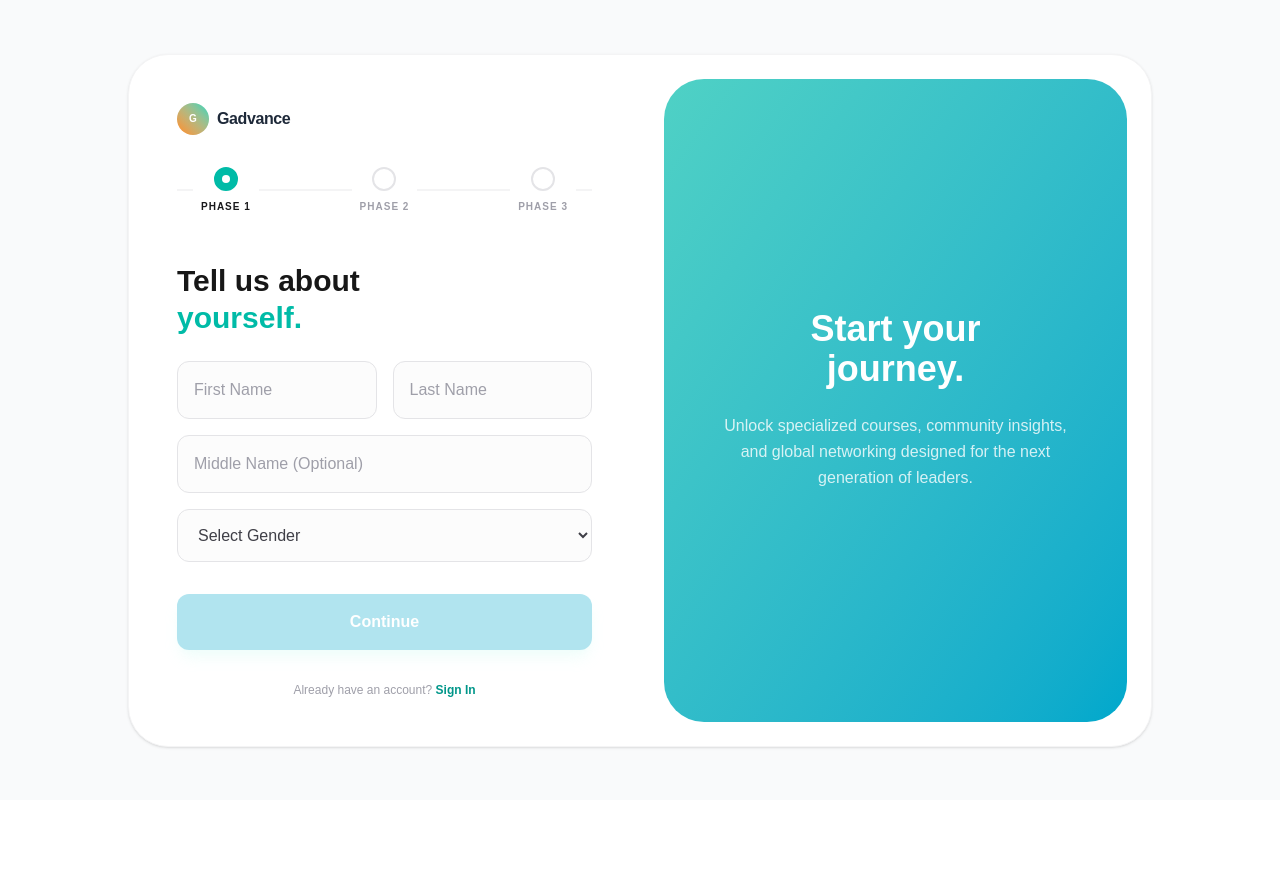
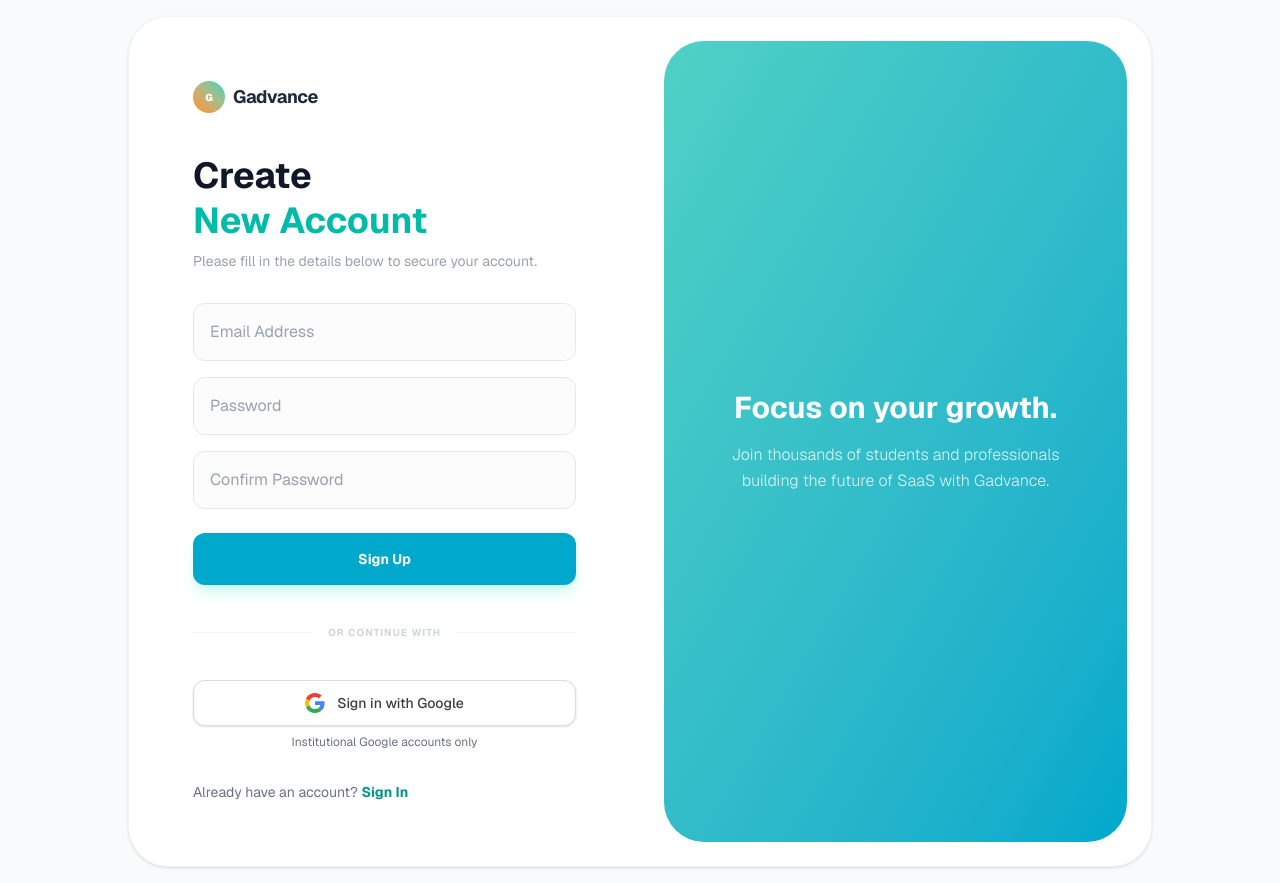
Before and after one commit to nathsuki73/gadvance, a Next.js app: page /auth/signup in a window 1280 px wide. Before the commit the page ends 800 px from the top, so only its background shows below. Built offline with nearby package versions, Linux system fonts and the light colour scheme.

Commit message:
Refactor SignUp component: simplify form structure, enhance user experience with Google SSO integration, and improve loading state handling

```diff
--- a/app/auth/signup/page.tsx
+++ b/app/auth/signup/page.tsx
@@ -2,291 +2,122 @@
 
 import React, { useState } from "react";
 import Link from "next/link";
-import { AnimatePresence } from "framer-motion";
-import { CheckCircle2 } from "lucide-react";
-import PhaseWrapper from "@/app/components/PhaseWrapper";
+import { useRouter } from "next/navigation";
+import { GoogleButton } from "@/app/components/ui/GoogleButton";
+import { handleSignIn } from "../../lib/auth";
 
 const SignUp = () => {
-  const [step, setStep] = useState(1);
+  const router = useRouter();
+  const [loading, setLoading] = useState(false);
   const [formData, setFormData] = useState({
-    firstName: "",
-    lastName: "",
-    middleName: "",
-    gender: "",
-    university: "",
-    degree: "",
-    yearLevel: "",
     email: "",
     password: "",
     confirmPassword: "",
   });
 
-  // Data Constants
-  const universities = ["Laguna State Polytechnic University"];
-  const degrees = [
-    "BS Computer Science",
-    "BS Information Technology",
-    "BS Information Systems",
-    "BS Engineering",
-    "BS Education",
-    "BS Business Administration",
-  ];
-  const yearLevels = [
-    "1st Year",
-    "2nd Year",
-    "3rd Year",
-    "4th Year",
-    "Irregular",
-  ];
-
-  // Password Strength Logic
-  const passwordCriteria = {
-    length: formData.password.length >= 8,
-    uppercase: /[A-Z]/.test(formData.password),
-    number: /[0-9]/.test(formData.password),
-  };
-  const isPasswordStrong = Object.values(passwordCriteria).every(Boolean);
-
-  // Phase Validation
-  const isStep1Valid =
-    formData.firstName.length > 1 &&
-    formData.lastName.length > 1 &&
-    formData.gender !== "";
-  const isStep2Valid =
-    formData.university !== "" &&
-    formData.degree !== "" &&
-    formData.yearLevel !== "";
-  const isStep3Valid =
-    formData.email.includes("@") &&
-    isPasswordStrong &&
-    formData.password === formData.confirmPassword;
-
-  const handleInputChange = (
-    e: React.ChangeEvent<HTMLInputElement | HTMLSelectElement>,
-  ) => {
+  const handleInputChange = (e: React.ChangeEvent<HTMLInputElement>) => {
     setFormData({ ...formData, [e.target.name]: e.target.value });
   };
 
-  const nextStep = () => setStep((prev) => prev + 1);
-  const prevStep = () => setStep((prev) => prev - 1);
+  const handleSubmit = async (e: React.FormEvent) => {
+    e.preventDefault();
 
-  // Reusable Tailwind classes for inputs
-  const inputStyle =
-    "w-full p-4 rounded-xl border border-zinc-200 bg-zinc-50/50 outline-none focus:ring-2 focus:ring-zinc-200 transition-all text-zinc-700 placeholder-zinc-400";
+    if (formData.password !== formData.confirmPassword) {
+      alert("Passwords do not match!");
+      return;
+    }
+
+    setLoading(true);
+
+    // Logic: 1. Lookup in DB -> 2. Password Verify -> 3. SMTP OTP Send
+    setTimeout(() => {
+      setLoading(false);
+      router.push("/auth/verify-otp");
+    }, 1500);
+  };
 
   return (
-    <div className="min-h-screen flex items-center justify-center bg-gray-50 p-4">
+    <div className="min-h-screen flex items-center justify-center bg-gray-50 p-4 font-sans">
       <div className="bg-white w-full max-w-5xl rounded-[2.5rem] shadow-sm flex overflow-hidden min-h-[650px] border border-zinc-100">
-        {/* Left Side: Onboarding Content */}
-        <div className="w-full lg:w-1/2 p-8 md:p-12 flex flex-col">
+        {/* Left Side: Form Content */}
+        <div className="w-full lg:w-1/2 p-8 md:p-16 flex flex-col justify-between">
+          <div>
             {/* Logo */}
-          <div className="flex items-center gap-2 mb-8">
-            <div className="w-8 h-8 bg-gradient-to-tr from-orange-400 to-teal-400 rounded-full flex items-center justify-center text-white text-[10px] font-black">
-              G
+            <div className="flex items-center gap-2 mb-10">
+              <div className="w-8 h-8 bg-gradient-to-tr from-orange-400 to-teal-400 rounded-full flex items-center justify-center">
+                <span className="text-white text-[10px] font-black">G</span>
               </div>
-            <span className="font-bold text-gray-800 tracking-tight">
+              <span className="font-bold text-gray-800 tracking-tight text-lg">
                 Gadvance
               </span>
             </div>
 
-          {/* Progress Bar */}
-          <div className="flex items-center justify-between mb-12 relative px-4">
-            <div className="absolute top-1/2 left-0 w-full h-[2px] bg-zinc-100 -translate-y-1/2 z-0" />
-            {[1, 2, 3].map((num) => (
-              <div
-                key={num}
-                className="relative z-10 flex flex-col items-center gap-2 bg-white px-2"
-              >
-                {step > num ? (
-                  <CheckCircle2
-                    className="text-teal-500 bg-white rounded-full"
-                    size={24}
-                  />
-                ) : (
-                  <div
-                    className={`w-6 h-6 rounded-full border-2 flex items-center justify-center transition-colors ${step === num ? "border-teal-500 bg-teal-500 text-white" : "border-zinc-200 bg-white text-zinc-300"}`}
-                  >
-                    {step === num && (
-                      <div className="w-2 h-2 bg-white rounded-full" />
-                    )}
-                  </div>
-                )}
-                <span
-                  className={`text-[10px] font-bold uppercase tracking-widest ${step === num ? "text-zinc-900" : "text-zinc-400"}`}
-                >
-                  Phase {num}
-                </span>
-              </div>
-            ))}
-          </div>
+            <h1 className="text-4xl font-bold text-gray-900 mb-2 leading-tight">
+              Create <br /> <span className="text-teal-500">New Account</span>
+            </h1>
+            <p className="text-gray-400 mb-8 text-sm">
+              Please fill in the details below to secure your account.
+            </p>
 
-          <div className="flex-grow">
-            <AnimatePresence mode="wait">
-              {step === 1 && (
-                <PhaseWrapper
-                  key="phase1"
-                  title={
-                    <>
-                      Tell us about <br />
-                      <span className="text-teal-500">yourself.</span>
-                    </>
-                  }
-                  primaryButtonText="Continue"
-                  isPrimaryDisabled={!isStep1Valid}
-                  onPrimaryClick={nextStep}
-                >
-                  <div className="grid grid-cols-2 gap-4">
+            <form onSubmit={handleSubmit} className="space-y-4">
+              {/* Email */}
               <input
-                      name="firstName"
-                      placeholder="First Name"
-                      className={inputStyle}
-                      onChange={handleInputChange}
-                    />
-                    <input
-                      name="lastName"
-                      placeholder="Last Name"
-                      className={inputStyle}
-                      onChange={handleInputChange}
-                    />
-                  </div>
-                  <input
-                    name="middleName"
-                    placeholder="Middle Name (Optional)"
-                    className={inputStyle}
-                    onChange={handleInputChange}
-                  />
-                  <select
-                    name="gender"
-                    value={formData.gender}
-                    className={inputStyle}
-                    onChange={handleInputChange}
-                  >
-                    <option value="">Select Gender</option>
-                    <option value="male">Male</option>
-                    <option value="female">Female</option>
-                    <option value="other">Other</option>
-                  </select>
-                </PhaseWrapper>
-              )}
-
-              {step === 2 && (
-                <PhaseWrapper
-                  key="phase2"
-                  title={
-                    <>
-                      Your Academic <br />
-                      <span className="text-orange-500">Profile.</span>
-                    </>
-                  }
-                  primaryButtonText="Next Phase"
-                  isPrimaryDisabled={!isStep2Valid}
-                  onPrimaryClick={nextStep}
-                  onBackClick={prevStep}
-                  showBackButton
-                >
-                  <select
-                    name="university"
-                    value={formData.university}
-                    className={inputStyle}
-                    onChange={handleInputChange}
-                  >
-                    <option value="">Select University</option>
-                    {universities.map((u) => (
-                      <option key={u} value={u}>
-                        {u}
-                      </option>
-                    ))}
-                  </select>
-                  <select
-                    name="degree"
-                    value={formData.degree}
-                    className={inputStyle}
-                    onChange={handleInputChange}
-                  >
-                    <option value="">Select Course/Degree</option>
-                    {degrees.map((d) => (
-                      <option key={d} value={d}>
-                        {d}
-                      </option>
-                    ))}
-                  </select>
-                  <select
-                    name="yearLevel"
-                    value={formData.yearLevel}
-                    className={inputStyle}
-                    onChange={handleInputChange}
-                  >
-                    <option value="">Select Year Level</option>
-                    {yearLevels.map((y) => (
-                      <option key={y} value={y}>
-                        {y}
-                      </option>
-                    ))}
-                  </select>
-                </PhaseWrapper>
-              )}
-
-              {step === 3 && (
-                <PhaseWrapper
-                  key="phase3"
-                  title={
-                    <>
-                      Secure your <br />
-                      <span className="text-teal-500">account.</span>
-                    </>
-                  }
-                  primaryButtonText="Complete Sign Up"
-                  isPrimaryDisabled={!isStep3Valid}
-                  onBackClick={prevStep}
-                  showBackButton
-                >
-                  <input
+                required
                 name="email"
                 type="email"
                 placeholder="Email Address"
-                    className={inputStyle}
                 onChange={handleInputChange}
+                className="w-full px-4 py-4 rounded-xl border border-gray-200 focus:outline-none focus:ring-2 focus:ring-teal-500/20 focus:border-teal-500 transition-all text-gray-600 placeholder-gray-400 bg-gray-50/50"
               />
-                  <div className="space-y-2">
+
+              {/* Password */}
               <input
+                required
                 name="password"
                 type="password"
                 placeholder="Password"
-                      className={inputStyle}
                 onChange={handleInputChange}
+                className="w-full px-4 py-4 rounded-xl border border-gray-200 focus:outline-none focus:ring-2 focus:ring-teal-500/20 focus:border-teal-500 transition-all text-gray-600 placeholder-gray-400 bg-gray-50/50"
               />
-                    <div className="grid grid-cols-3 gap-2 px-1">
-                      <div
-                        className={`h-1 rounded-full ${passwordCriteria.length ? "bg-teal-500" : "bg-zinc-200"}`}
-                      />
-                      <div
-                        className={`h-1 rounded-full ${passwordCriteria.uppercase ? "bg-teal-500" : "bg-zinc-200"}`}
-                      />
-                      <div
-                        className={`h-1 rounded-full ${passwordCriteria.number ? "bg-teal-500" : "bg-zinc-200"}`}
-                      />
-                    </div>
-                    <p className="text-[10px] text-zinc-400 font-bold uppercase tracking-wider">
-                      Must include 8+ chars, 1 uppercase, and 1 number
-                    </p>
-                  </div>
+
+              {/* Confirm Password */}
               <input
+                required
                 name="confirmPassword"
                 type="password"
                 placeholder="Confirm Password"
-                    className={inputStyle}
                 onChange={handleInputChange}
+                className="w-full px-4 py-4 rounded-xl border border-gray-200 focus:outline-none focus:ring-2 focus:ring-teal-500/20 focus:border-teal-500 transition-all text-gray-600 placeholder-gray-400 bg-gray-50/50"
               />
-                </PhaseWrapper>
-              )}
-            </AnimatePresence>
+
+              {/* Submit Button */}
+              <button
+                type="submit"
+                disabled={loading}
+                className="w-full bg-[#00A8CC] hover:bg-[#0096b6] text-white px-8 py-4 rounded-xl text-sm font-bold transition-all shadow-lg shadow-teal-100 mt-2 active:scale-[0.98] disabled:opacity-70"
+              >
+                {loading ? "Creating Account..." : "Sign Up"}
+              </button>
+
+              {/* Divider */}
+              <div className="relative flex items-center py-6">
+                <div className="flex-grow border-t border-gray-100"></div>
+                <span className="flex-shrink mx-4 text-gray-300 text-[10px] uppercase tracking-widest font-bold">
+                  Or continue with
+                </span>
+                <div className="flex-grow border-t border-gray-100"></div>
               </div>
 
-          <p className="text-xs text-zinc-400 text-center mt-8">
+              {/* Google Only SSO */}
+              <GoogleButton onClick={handleSignIn} />
+            </form>
+          </div>
+
+          <p className="text-sm text-gray-500 mt-8">
             Already have an account?{" "}
             <Link
               href="/auth/signin"
-              className="text-teal-600 font-black hover:underline"
+              className="text-teal-600 font-bold hover:underline"
             >
               Sign In
             </Link>
@@ -296,13 +127,10 @@ const SignUp = () => {
         {/* Right Side: Decorative Panel */}
         <div className="hidden lg:block lg:w-1/2 p-6">
           <div className="w-full h-full bg-gradient-to-br from-[#4fd1c5] to-[#00a8cc] rounded-[2.5rem] flex flex-col items-center justify-center p-12 text-white text-center">
-            <h2 className="text-4xl font-black mb-6">
-              Start your <br />
-              journey.
-            </h2>
-            <p className="opacity-80 font-medium leading-relaxed">
-              Unlock specialized courses, community insights, and global
-              networking designed for the next generation of leaders.
+            <h2 className="text-3xl font-bold mb-4">Focus on your growth.</h2>
+            <p className="opacity-80 font-light leading-relaxed">
+              Join thousands of students and professionals building the future
+              of SaaS with Gadvance.
             </p>
           </div>
         </div>
```
Lines whose indentation alone changed are shown as unchanged.
